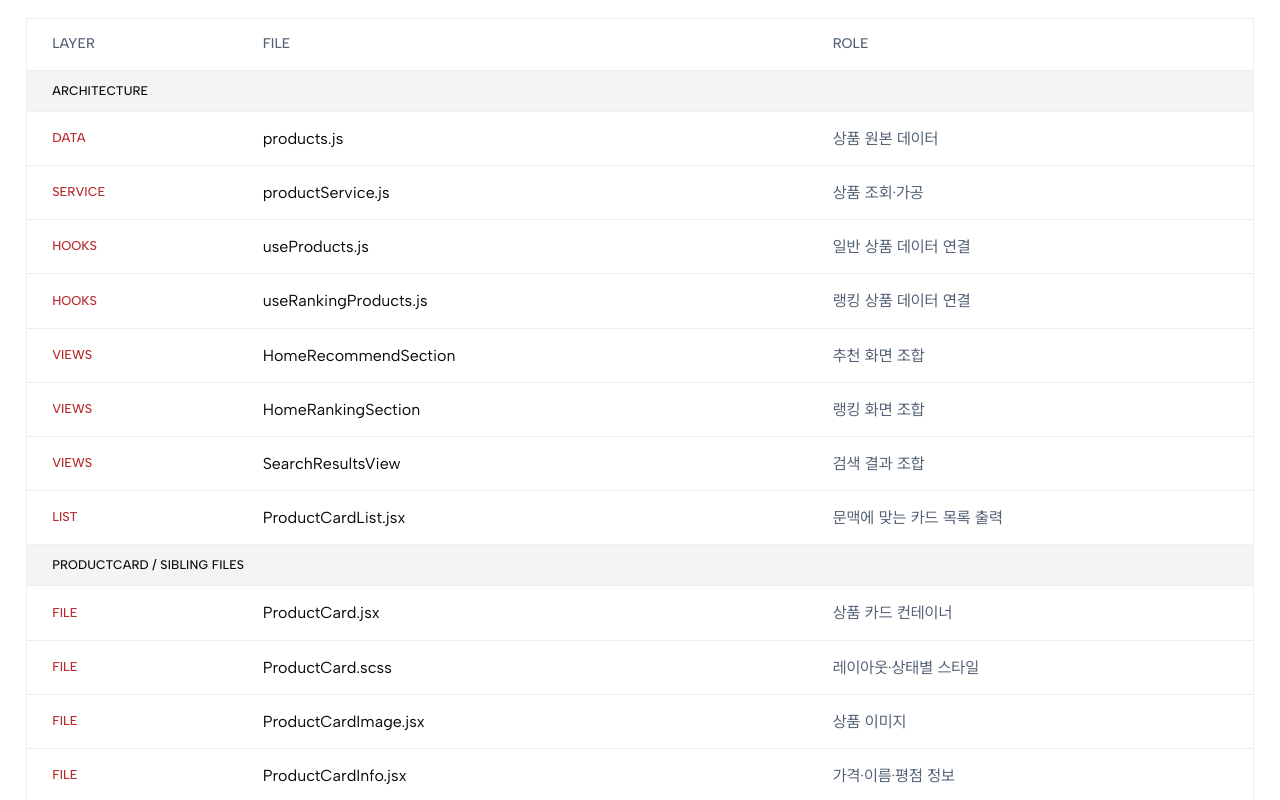
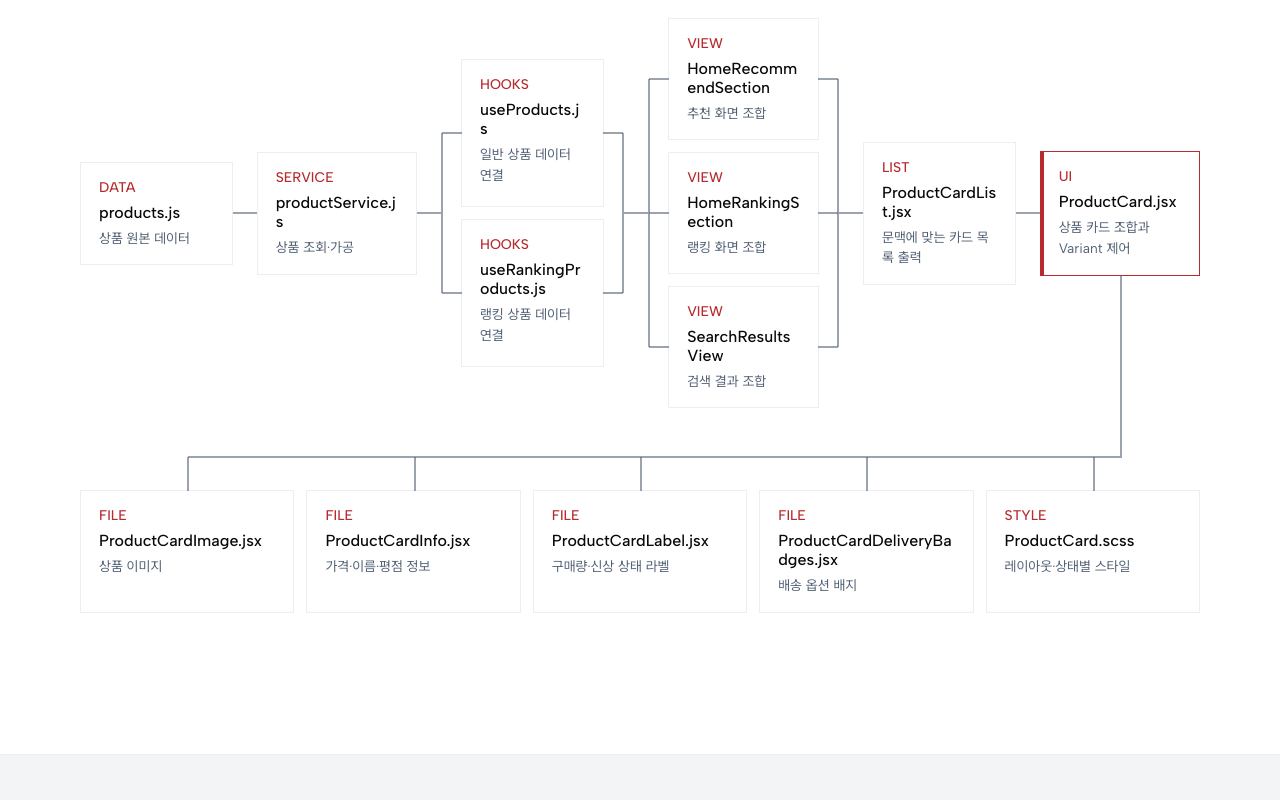
Before and after one commit to suyeonn113/portfolio, a Next.js app: page /works/daisomall in a window 1280 px wide. Shown: the part 2240-3040 px from the top of the page. Built offline with nearby package versions, Linux system fonts and the light colour scheme.

Commit message:
fix: 다이소몰 아키텍처 트리 반응형 구조 개선

```diff
--- a/src/components/case-study/DaisomallCaseStudy.jsx
+++ b/src/components/case-study/DaisomallCaseStudy.jsx
@@ -27,6 +27,16 @@ function SectionHeading({ id, label, lines, tone }) {
   );
 }
 
+function ArchitectureNode({ layer, file, role, accent = false }) {
+  return (
+    <article className={`${styles.treeNode} ${accent ? styles.treeNodeAccent : ""}`}>
+      <span>{layer}</span>
+      <code>{file}</code>
+      <p>{role}</p>
+    </article>
+  );
+}
+
 export function DaisomallHero() {
   return (
     <div className={styles.heroStage}>
@@ -53,26 +63,6 @@ export function DaisomallHero() {
     </div>
   );
 }
-
-const architecture = [
-  { layer: "Data", file: "products.js", role: "상품 원본 데이터" },
-  { layer: "Service", file: "productService.js", role: "상품 조회·가공" },
-  { layer: "Hooks", file: "useProducts.js", role: "일반 상품 데이터 연결" },
-  { layer: "Hooks", file: "useRankingProducts.js", role: "랭킹 상품 데이터 연결" },
-  { layer: "Views", file: "HomeRecommendSection", role: "추천 화면 조합" },
-  { layer: "Views", file: "HomeRankingSection", role: "랭킹 화면 조합" },
-  { layer: "Views", file: "SearchResultsView", role: "검색 결과 조합" },
-  { layer: "List", file: "ProductCardList.jsx", role: "문맥에 맞는 카드 목록 출력" },
-];
-
-const productCardFiles = [
-  { file: "ProductCard.jsx", role: "상품 카드 컨테이너" },
-  { file: "ProductCard.scss", role: "레이아웃·상태별 스타일" },
-  { file: "ProductCardImage.jsx", role: "상품 이미지" },
-  { file: "ProductCardInfo.jsx", role: "가격·이름·평점 정보" },
-  { file: "ProductCardLabel.jsx", role: "구매량·신상 등의 상태 라벨" },
-  { file: "ProductCardDeliveryBadges.jsx", role: "배송 옵션 배지" },
-];
 
 const tokenValue = (token) => token.$value?.hex ?? token.$value;
 
@@ -147,23 +137,44 @@ export default function DaisomallCaseStudy() {
           문맥에 맞춰 조합되도록 React 구조를 설계했습니다.
         </p>
 
-        <HorizontalTableScroller label="React 구조 표">
-          <div className={styles.architectureTable} data-aos="fade-up">
-            <table>
-            <thead><tr><th>Layer</th><th>File</th><th>Role</th></tr></thead>
-            <tbody>
-              <tr className={styles.tableGroup}><th colSpan="3">Architecture</th></tr>
-              {architecture.map((item) => (
-                <tr key={`${item.layer}-${item.file}`}><td>{item.layer}</td><td><code>{item.file}</code></td><td>{item.role}</td></tr>
-              ))}
-              <tr className={styles.tableGroup}><th colSpan="3">ProductCard / sibling files</th></tr>
-              {productCardFiles.map((item) => (
-                <tr key={item.file}><td>File</td><td><code>{item.file}</code></td><td>{item.role}</td></tr>
-              ))}
-            </tbody>
-            </table>
+        <div className={styles.architectureTree} data-aos="fade-up">
+          <div className={styles.architectureFlow}>
+            <div className={styles.treeStage}>
+              <ArchitectureNode layer="Data" file="products.js" role="상품 원본 데이터" />
+            </div>
+            <span className={styles.flowConnector} aria-hidden="true" />
+            <div className={styles.treeStage}>
+              <ArchitectureNode layer="Service" file="productService.js" role="상품 조회·가공" />
+            </div>
+            <span className={styles.flowConnector} aria-hidden="true" />
+            <div className={`${styles.treeStage} ${styles.treeStageGroup} ${styles.treeStageHooks}`}>
+              <ArchitectureNode layer="Hooks" file="useProducts.js" role="일반 상품 데이터 연결" />
+              <ArchitectureNode layer="Hooks" file="useRankingProducts.js" role="랭킹 상품 데이터 연결" />
+            </div>
+            <span className={styles.flowConnector} aria-hidden="true" />
+            <div className={`${styles.treeStage} ${styles.treeStageGroup} ${styles.treeStageViews}`}>
+              <ArchitectureNode layer="View" file="HomeRecommendSection" role="추천 화면 조합" />
+              <ArchitectureNode layer="View" file="HomeRankingSection" role="랭킹 화면 조합" />
+              <ArchitectureNode layer="View" file="SearchResultsView" role="검색 결과 조합" />
+            </div>
+            <span className={styles.flowConnector} aria-hidden="true" />
+            <div className={styles.treeStage}>
+            <ArchitectureNode layer="List" file="ProductCardList.jsx" role="문맥에 맞는 카드 목록 출력" />
+            </div>
+            <span className={styles.flowConnector} aria-hidden="true" />
+            <div className={styles.treeStage}>
+              <ArchitectureNode layer="UI" file="ProductCard.jsx" role="상품 카드 조합과 Variant 제어" accent />
+            </div>
           </div>
-        </HorizontalTableScroller>
+
+          <div className={styles.componentLeaves} aria-label="ProductCard 구성 파일">
+            <ArchitectureNode layer="File" file="ProductCardImage.jsx" role="상품 이미지" />
+            <ArchitectureNode layer="File" file="ProductCardInfo.jsx" role="가격·이름·평점 정보" />
+            <ArchitectureNode layer="File" file="ProductCardLabel.jsx" role="구매량·신상 상태 라벨" />
+            <ArchitectureNode layer="File" file="ProductCardDeliveryBadges.jsx" role="배송 옵션 배지" />
+            <ArchitectureNode layer="Style" file="ProductCard.scss" role="레이아웃·상태별 스타일" />
+          </div>
+        </div>
       </section>
 
       <section className={styles.reuse} aria-labelledby="reuse-title">
--- a/src/components/case-study/DaisomallCaseStudy.module.scss
+++ b/src/components/case-study/DaisomallCaseStudy.module.scss
@@ -9,6 +9,9 @@ $evidence-margin-top: clamp(72px, 9vw, 132px);
 $reuse-screen-ratio: calc(2 / 3);
 $outcome-surface: #111113;
 $outcome-transition-duration: 280ms;
+$tree-connector-color: color-mix(in srgb, var(--muted) 58%, transparent);
+$tree-connector-width: 2px;
+$tree-output-center: 92.85%;
 
 .heroStage {
   position: relative;
@@ -26,14 +29,14 @@ $outcome-transition-duration: 280ms;
 }
 
 .heroDesktop {
-  top: 50%;
+  top: 49%;
   left: 2%;
   width: 82%;
   transform: translateY(-50%);
 }
 
 .heroMobile {
-  top: 50%;
+  top: 49%;
   right: 3%;
   z-index: 1;
   width: 22%;
@@ -102,61 +105,297 @@ $outcome-transition-duration: 280ms;
   word-break: keep-all;
 }
 
-.architectureTable {
+.architectureTree {
   margin-top: $evidence-margin-top;
-  background: tokens.$color-white;
+  margin-inline: auto;
+  max-width: 1120px;
 }
 
-.architectureTable table {
-  width: 100%;
-  min-width: 720px;
-  border: tokens.$line-width solid tokens.$color-line;
-  border-collapse: collapse;
-}
-
-.architectureTable th,
-.architectureTable td {
-  padding: 15px clamp(16px, 2vw, 28px);
-  border-bottom: tokens.$line-width solid tokens.$color-line;
-  text-align: left;
-  line-height: 1.45;
-}
-
-.architectureTable thead th {
-  @include mixins.section-label;
-  color: tokens.$color-muted;
-  font-weight: tokens.$font-weight-medium;
-}
-
-.architectureTable tbody tr:last-child td {
-  border-bottom: 0;
-}
-
-.architectureTable td:first-child {
-  color: var(--case-accent);
-  font-size: 0.8rem;
-  font-weight: tokens.$font-weight-medium;
-  text-transform: uppercase;
-}
-
-.architectureTable td:last-child {
-  color: tokens.$color-muted;
-}
-
-.architectureTable code,
 .tokenTable code {
   font-family: inherit;
   overflow-wrap: anywhere;
 }
 
-.tableGroup th {
-  padding-block: 11px;
+.architectureFlow {
+  display: grid;
+  justify-items: center;
+}
+
+.treeStage {
+  display: grid;
+  gap: 12px;
+  justify-items: center;
+  width: min(100%, 420px);
+  min-width: 0;
+}
+
+.treeNode {
+  width: min(100%, 360px);
+  min-width: 0;
+  padding: 16px 18px;
+  border: tokens.$line-width solid tokens.$color-line;
+  background: tokens.$color-white;
+}
+
+.treeNode span {
+  @include mixins.section-label;
+  display: block;
+  margin-bottom: 7px;
+  color: var(--case-accent);
+}
+
+.treeNode code {
+  display: block;
   color: tokens.$color-black;
-  background: tokens.$color-line-soft;
-  font-size: 0.78rem;
+  font-family: inherit;
   font-weight: tokens.$font-weight-medium;
-  letter-spacing: 0.01em;
-  text-transform: uppercase;
+  overflow-wrap: anywhere;
+}
+
+.treeNode p {
+  margin-top: 6px;
+  color: tokens.$color-muted;
+  font-size: 0.86rem;
+  line-height: 1.5;
+}
+
+.treeNodeAccent {
+  border-color: var(--case-accent);
+  box-shadow: inset 3px 0 0 var(--case-accent);
+}
+
+.flowConnector {
+  display: block;
+  width: $tree-connector-width;
+  height: 30px;
+  background: $tree-connector-color;
+}
+
+.treeStageGroup {
+  position: relative;
+  padding: 20px 0 20px 22px;
+  border-left: $tree-connector-width solid $tree-connector-color;
+}
+
+.treeStageGroup::before,
+.treeStageGroup::after {
+  position: absolute;
+  left: 0;
+  width: 50%;
+  border-top: $tree-connector-width solid $tree-connector-color;
+  content: "";
+}
+
+.treeStageGroup::before {
+  top: 0;
+}
+
+.treeStageGroup::after {
+  bottom: 0;
+}
+
+.treeStageGroup .treeNode {
+  position: relative;
+  width: 100%;
+}
+
+.treeStageGroup .treeNode::before {
+  position: absolute;
+  top: 49%;
+  left: -24px;
+  width: 22px;
+  height: $tree-connector-width;
+  background: $tree-connector-color;
+  content: "";
+}
+
+.componentLeaves {
+  position: relative;
+  display: grid;
+  grid-template-columns: 1fr;
+  gap: 12px;
+  width: min(100%, 420px);
+  margin: 30px auto 0;
+  padding: 20px 0 0 22px;
+  border-left: $tree-connector-width solid $tree-connector-color;
+}
+
+.componentLeaves::before {
+  position: absolute;
+  top: 0;
+  left: 0;
+  width: 50%;
+  height: $tree-connector-width;
+  background: $tree-connector-color;
+  content: "";
+}
+
+.componentLeaves::after {
+  position: absolute;
+  top: -30px;
+  left: 50%;
+  width: $tree-connector-width;
+  height: 30px;
+  background: $tree-connector-color;
+  content: "";
+}
+
+.componentLeaves .treeNode {
+  position: relative;
+  width: 100%;
+}
+
+.componentLeaves .treeNode::before {
+  position: absolute;
+  top: 49%;
+  left: -24px;
+  width: 22px;
+  height: $tree-connector-width;
+  background: $tree-connector-color;
+  content: "";
+}
+
+.componentLeaves .treeNode:last-child::after {
+  position: absolute;
+  top: 51%;
+  bottom: 0;
+  left: -25px;
+  width: $tree-connector-width+2px;
+  background: tokens.$color-white;
+  content: "";
+}
+
+@media (min-width: 1200px) {
+  .architectureFlow {
+    position: relative;
+    grid-template-columns:
+      minmax(120px, 1fr) 24px minmax(140px, 1.05fr) 24px
+      minmax(170px, 1.2fr) 24px minmax(180px, 1.25fr) 24px
+      minmax(150px, 1fr) 24px minmax(160px, 1.05fr);
+    align-items: center;
+  }
+
+  .architectureFlow::after {
+    position: absolute;
+    z-index: 0;
+    top: 49%;
+    bottom: -50px;
+    left: $tree-output-center;
+    width: $tree-connector-width;
+    background: $tree-connector-color;
+    content: "";
+  }
+
+  .treeStage {
+    width: 100%;
+  }
+
+  .architectureFlow .treeNode {
+    position: relative;
+    z-index: 1;
+    min-height: 100px;
+  }
+
+  .flowConnector {
+    width: 100%;
+    height: $tree-connector-width;
+  }
+
+  .treeStageGroup {
+    padding: 0 20px;
+    border-left: 0;
+  }
+
+  .treeStageGroup::before,
+  .treeStageGroup::after {
+    width: $tree-connector-width;
+    border-top: 0;
+    background: $tree-connector-color;
+  }
+
+  .treeStageHooks {
+    --tree-node-height: 148px;
+  }
+
+  .treeStageViews {
+    --tree-node-height: 122px;
+  }
+
+  .treeStageHooks .treeNode,
+  .treeStageViews .treeNode {
+    height: var(--tree-node-height);
+  }
+
+  .treeStageHooks::before,
+  .treeStageHooks::after,
+  .treeStageViews::before,
+  .treeStageViews::after {
+    top: calc(var(--tree-node-height) / 2);
+    bottom: calc(var(--tree-node-height) / 2);
+  }
+
+  .treeStageGroup::before {
+    left: 0;
+  }
+
+  .treeStageGroup::after {
+    right: 0;
+    left: auto;
+  }
+
+  .treeStageGroup .treeNode::before,
+  .treeStageGroup .treeNode::after {
+    position: absolute;
+    top: 49%;
+    width: 20px;
+    height: $tree-connector-width;
+    background: $tree-connector-color;
+    content: "";
+  }
+
+  .treeStageGroup .treeNode::before {
+    left: -20px;
+  }
+
+  .treeStageGroup .treeNode::after {
+    right: -20px;
+  }
+
+  .componentLeaves {
+    grid-template-columns: repeat(5, minmax(0, 1fr));
+    width: 100%;
+    margin-top: 48px;
+    padding: 34px 0 0;
+    border-left: 0;
+  }
+
+  .componentLeaves::before {
+    position: absolute;
+    top: 0;
+    left: 9.63%;
+    right: 7.15%;
+    width: auto;
+    height: $tree-connector-width;
+    background: $tree-connector-color;
+    content: "";
+  }
+
+  .componentLeaves::after {
+    display: none;
+  }
+
+  .componentLeaves .treeNode::before {
+    top: -34px;
+    left: 50%;
+    width: $tree-connector-width;
+    height: 34px;
+    background: $tree-connector-color;
+  }
+
+
+  .componentLeaves .treeNode:last-child::after {
+    display: none;
+  }
 }
 
 .figmaTitle,
@@ -528,7 +767,7 @@ $outcome-transition-duration: 280ms;
 
 .variantGrid {
   display: grid;
-  grid-template-columns: 230px 492px;
+  grid-template-columns: minmax(0, 0.467fr) minmax(0, 1fr);
   gap: clamp(16px, 2vw, 24px);
   justify-content: center;
   padding: clamp(22px, 2.5vw, 34px);
@@ -685,6 +924,17 @@ $outcome-transition-duration: 280ms;
   line-height: 1.7;
 }
 
+@media (max-width: 1320px) {
+  .componentShowcase {
+    grid-template-columns: 1fr;
+    max-width: 860px;
+  }
+
+  .componentNotes {
+    margin-top: 0;
+  }
+}
+
 @include mixins.tablet {
   .responsiveCopy {
     grid-template-columns: 1fr;
```
